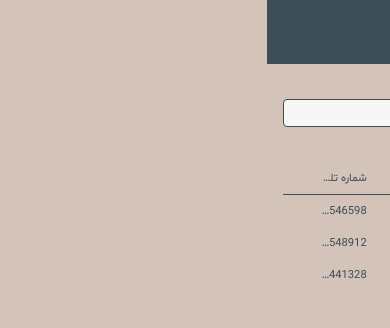
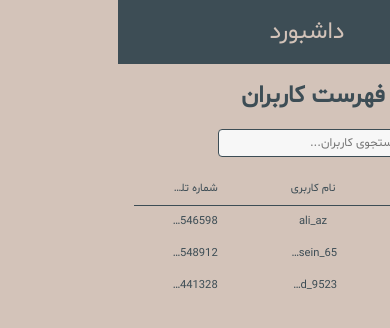
Before and after one commit to mohsen2020zm/Dashboard, a React (Create React App) app: page /users in a window 390 px wide. Shown: the top 328 px of the page. Built offline with nearby package versions, Linux system fonts and the light colour scheme.

Commit message:
Responsive search inputs.

```diff
--- a/src/App.css
+++ b/src/App.css
@@ -40,7 +40,6 @@ select:focus{
     border: 1px solid #3d4d55;
     border-radius: 4px;
     font-size: 0.83rem;
-    box-sizing: border-box;
 }
 .dash-page-content-parent{
     margin-right: 15rem;
@@ -69,6 +68,9 @@ input:focus, textarea:focus{
         font-size: 1.9rem;
         margin: 1rem 0 1rem 0;
     }
+    .pages-nav-bar-input{
+        width: 14rem;
+    }
 }
 @media only screen and (max-width: 768px){
     .container{
@@ -80,12 +82,26 @@ input:focus, textarea:focus{
     .page-titles{
         font-size: 1.7rem;
     }
+    .pages-nav-bar-input{
+        width: 12rem;
+        height: 1.7rem;
+        font-size: 0.8rem;
+    }
 }
 @media only screen and (max-width: 480px){
     .container{
         max-width: 100%;
     }
+    .pages-nav-bar{
+        flex-direction: column;
+    }
     .page-titles{
         font-size: 1.5rem;
     }
+    .pages-nav-bar-input{
+        width: 11rem;
+        height: 1.6rem;
+        font-size: 0.75rem;
+        margin-bottom: 1rem;
+    }
 }
```
